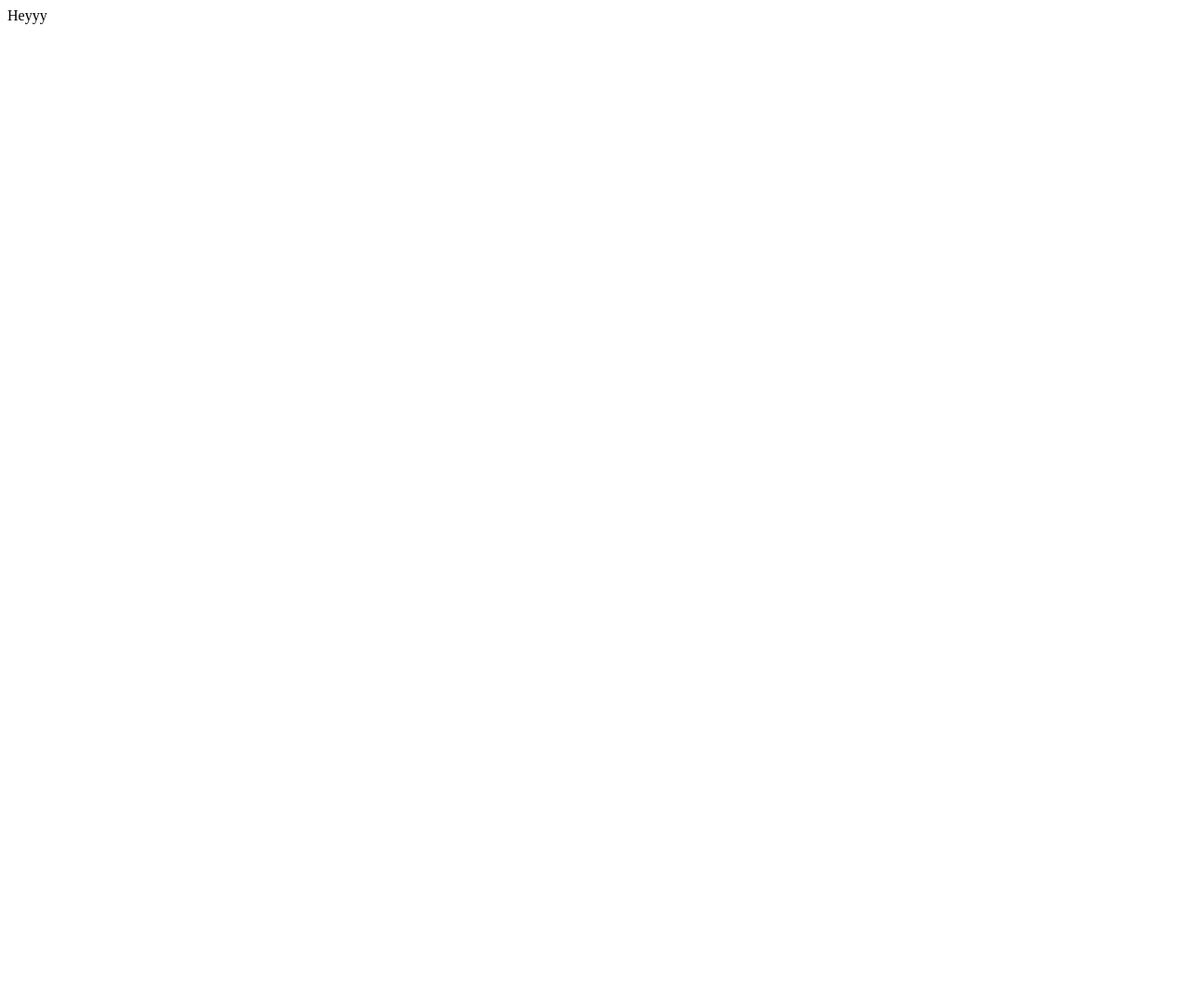
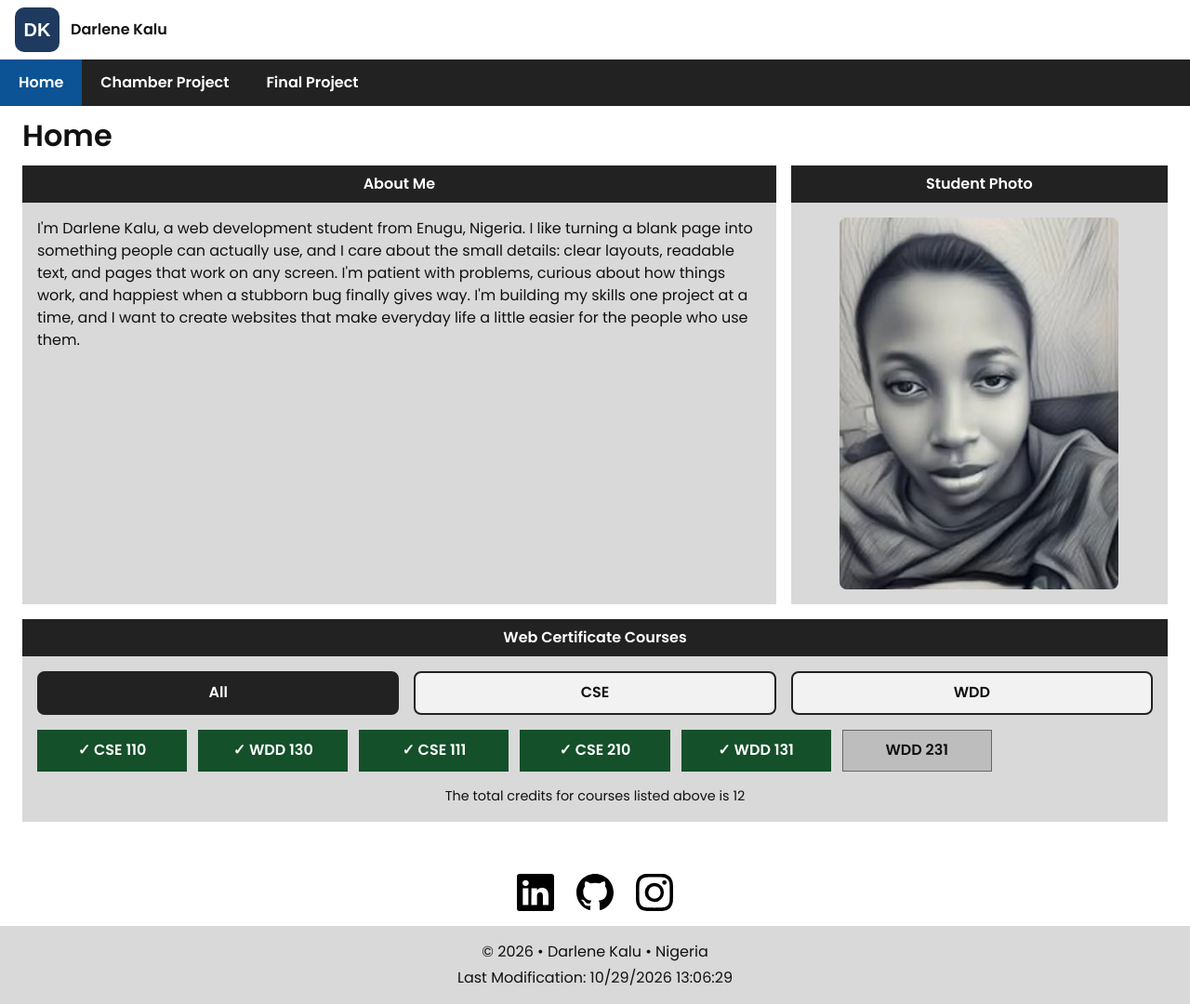
Before and after one commit to kaluScripts/wdd231, a plain HTML site: page index.html in a window 1280 px wide. Shown: the whole page at 93% size. Before the commit the page ends 800 px from the top, so only its background shows below. Drawn offline with Linux system fonts and the light colour scheme.

Commit message:
W01: course home page

```diff
--- a/index.html
+++ b/index.html
@@ -4,11 +4,85 @@
 <head>
     <meta charset="UTF-8">
     <meta name="viewport" content="width=device-width, initial-scale=1.0">
-    <title>WDD231</title>
+    <title>WDD 231 | Darlene Kalu</title>
+    <meta name="description"
+        content="Course home page for WDD 231 with Darlene Kalu's profile and the Web and Computer Programming certificate courses.">
+    <meta name="author" content="Darlene Kalu">
+
+    <link rel="preconnect" href="https://fonts.googleapis.com">
+    <link rel="preconnect" href="https://fonts.gstatic.com" crossorigin>
+    <link href="https://fonts.googleapis.com/css2?family=Poppins:wght@400;600&display=swap" rel="stylesheet">
+
+    <link rel="stylesheet" href="styles/small.css">
+    <link rel="stylesheet" href="styles/larger.css">
+
+    <script src="scripts/navigation.js" defer></script>
+    <script src="scripts/date.js" defer></script>
+    <script src="scripts/course.js" defer></script>
 </head>
 
 <body>
-    Heyyy
+    <header>
+        <div class="brand">
+            <img src="images/logo.svg" alt="Site logo" width="48" height="48">
+            <span>Darlene Kalu</span>
+        </div>
+        <button id="menu" type="button" aria-label="Toggle menu" aria-controls="nav-list"
+            aria-expanded="false">☰</button>
+        <nav>
+            <ul id="nav-list">
+                <li><a href="index.html" class="active" aria-current="page">Home</a></li>
+                <li><a href="chamber/index.html">Chamber Project</a></li>
+                <li><a href="final/index.html">Final Project</a></li>
+            </ul>
+        </nav>
+    </header>
+
+    <main>
+        <h1>Home</h1>
+
+        <div class="intro">
+            <section id="about">
+                <h2>About Me</h2>
+                <p>I'm Darlene Kalu, a web development student from Enugu, Nigeria. I like turning a blank page into
+                    something people can actually use, and I care about the small details: clear layouts, readable text,
+                    and pages that work on any screen. I'm patient with problems, curious about how things work, and
+                    happiest when a stubborn bug finally gives way. I'm building my skills one project at a time, and I
+                    want to create websites that make everyday life a little easier for the people who use them.</p>
+            </section>
+
+            <section id="photo">
+                <h2>Student Photo</h2>
+                <img src="images/photo.webp" alt="Portrait of Darlene Kalu" width="300" height="400">
+            </section>
+        </div>
+
+        <section id="courses">
+            <h2>Web Certificate Courses</h2>
+            <div class="filters">
+                <button type="button" data-filter="all">All</button>
+                <button type="button" data-filter="CSE">CSE</button>
+                <button type="button" data-filter="WDD">WDD</button>
+            </div>
+            <div id="course-list" class="course-list"></div>
+            <p id="credits">The total credits for courses listed above is <span id="total-credits">0</span></p>
+        </section>
+    </main>
+
+    <footer>
+        <div class="social">
+            <a href="https://www.linkedin.com/in/darlenekalu" aria-label="LinkedIn"><img src="images/linkedin.svg"
+                    alt="" width="40" height="40"></a>
+            <a href="https://github.com/kaluScripts" aria-label="GitHub"><img src="images/github.svg" alt="" width="40"
+                    height="40"></a>
+            <a href="https://instagram.com/abacus111_2" aria-label="X"><img src="images/instagram.svg" alt="" width="40"
+                    height="40"></a>
+        </div>
+        <div class="footer-info">
+            <p>&copy; <span id="currentyear"></span> &bull; Darlene Kalu &bull; Nigeria</p>
+            <p>Last Modification: <span id="lastModified"></span></p>
+        </div>
+    </footer>
 </body>
 
 </html>
--- /dev/null
+++ b/scripts/course.js
@@ -0,0 +1,116 @@
+const courses = [
+    {
+        subject: 'CSE',
+        number: 110,
+        title: 'Introduction to Programming',
+        credits: 2,
+        certificate: 'Web and Computer Programming',
+        description: 'This course will introduce students to programming. It will introduce the building blocks of programming languages (variables, decisions, calculations, loops, array, and input/output) and use them to solve problems.',
+        technology: [
+            'Python'
+        ],
+        completed: true
+    },
+    {
+        subject: 'WDD',
+        number: 130,
+        title: 'Web Fundamentals',
+        credits: 2,
+        certificate: 'Web and Computer Programming',
+        description: 'This course introduces students to the World Wide Web and to careers in web site design and development. The course is hands on with students actually participating in simple web designs and programming. It is anticipated that students who complete this course will understand the fields of web design and development and will have a good idea if they want to pursue this degree as a major.',
+        technology: [
+            'HTML',
+            'CSS'
+        ],
+        completed: true
+    },
+    {
+        subject: 'CSE',
+        number: 111,
+        title: 'Programming with Functions',
+        credits: 2,
+        certificate: 'Web and Computer Programming',
+        description: 'CSE 111 students become more organized, efficient, and powerful computer programmers by learning to research and call functions written by others; to write, call , debug, and test their own functions; and to handle errors within functions. CSE 111 students write programs with functions to solve problems in many disciplines, including business, physical science, human performance, and humanities.',
+        technology: [
+            'Python'
+        ],
+        completed: true
+    },
+    {
+        subject: 'CSE',
+        number: 210,
+        title: 'Programming with Classes',
+        credits: 2,
+        certificate: 'Web and Computer Programming',
+        description: 'This course will introduce the notion of classes and objects. It will present encapsulation at a conceptual level. It will also work with inheritance and polymorphism.',
+        technology: [
+            'C#'
+        ],
+        completed: true
+    },
+    {
+        subject: 'WDD',
+        number: 131,
+        title: 'Dynamic Web Fundamentals',
+        credits: 2,
+        certificate: 'Web and Computer Programming',
+        description: 'This course builds on prior experience in Web Fundamentals and programming. Students will learn to create dynamic websites that use JavaScript to respond to events, update content, and create responsive user experiences.',
+        technology: [
+            'HTML',
+            'CSS',
+            'JavaScript'
+        ],
+        completed: true
+    },
+    {
+        subject: 'WDD',
+        number: 231,
+        title: 'Frontend Web Development I',
+        credits: 2,
+        certificate: 'Web and Computer Programming',
+        description: 'This course builds on prior experience with Dynamic Web Fundamentals and programming. Students will focus on user experience, accessibility, compliance, performance optimization, and basic API usage.',
+        technology: [
+            'HTML',
+            'CSS',
+            'JavaScript'
+        ],
+        completed: false
+    }
+];
+
+const courseList = document.querySelector("#course-list");
+const totalCredits = document.querySelector("#total-credits");
+const filterButtons = document.querySelectorAll(".filters button");
+
+function displayCourses(list) {
+  courseList.innerHTML = "";
+
+  list.forEach((course) => {
+    const card = document.createElement("div");
+    card.classList.add("course-card");
+    if (course.completed) card.classList.add("completed");
+    card.textContent = `${course.subject} ${course.number}`;
+    courseList.appendChild(card);
+  });
+
+  const total = list.reduce((sum, course) => sum + course.credits, 0);
+  totalCredits.textContent = total;
+}
+
+function filterCourses(type) {
+  const filtered = type === "all"
+    ? courses
+    : courses.filter((course) => course.subject === type);
+  displayCourses(filtered);
+}
+
+filterButtons.forEach((button) => {
+  button.addEventListener("click", () => {
+    filterButtons.forEach((b) => b.classList.remove("selected"));
+    button.classList.add("selected");
+    filterCourses(button.dataset.filter);
+  });
+});
+
+document.querySelector('[data-filter="all"]').classList.add("selected");
+displayCourses(courses);
--- /dev/null
+++ b/scripts/date.js
@@ -0,0 +1,2 @@
+document.querySelector("#currentyear").textContent = new Date().getFullYear();
+document.querySelector("#lastModified").textContent = document.lastModified;
--- /dev/null
+++ b/styles/larger.css
@@ -0,0 +1,40 @@
+@media (min-width: 700px) {
+
+  /* ---------- Header and navigation ---------- */
+  header { padding: 0.5rem 0 0; }
+  .brand { padding: 0 1rem; }
+
+  #menu { display: none; }
+
+  nav { background: #222; margin-top: 0.5rem; }
+
+  #nav-list {
+    display: flex;
+    flex-direction: row;
+    margin: 0;
+  }
+
+  #nav-list a {
+    padding: 0.8rem 1.25rem;
+    border-top: none;
+  }
+
+  /* ---------- Main ---------- */
+  main { padding: 0 1.5rem 1.5rem; }
+
+  .intro {
+    display: grid;
+    grid-template-columns: 2fr 1fr;
+    gap: 1rem;
+    margin-bottom: 1rem;
+  }
+  .intro section { margin-bottom: 0; }
+
+  /* ---------- Courses ---------- */
+  .filters { grid-template-columns: repeat(3, 1fr); gap: 1rem; }
+
+  .course-list {
+    grid-template-columns: repeat(auto-fill, minmax(160px, 1fr));
+    gap: 0.75rem;
+  }
+}
--- /dev/null
+++ b/styles/small.css
@@ -0,0 +1,131 @@
+
+/* ---------- Base ---------- */
+*, *::before, *::after { box-sizing: border-box; }
+
+body {
+  margin: 0;
+  font-family: "Poppins", sans-serif;
+  line-height: 1.5;
+  color: #111;
+  background: #fff;
+  overflow-wrap: anywhere;
+}
+
+img { max-width: 100%; height: auto; display: block; }
+
+/* ---------- Header and navigation ---------- */
+header {
+  display: flex;
+  flex-wrap: wrap;
+  align-items: center;
+  justify-content: space-between;
+  padding: 0.5rem 1rem;
+}
+
+.brand { display: flex; align-items: center; gap: 0.75rem; font-weight: 600; }
+
+#menu {
+  width: 3rem;
+  height: 3rem;
+  font-size: 1.6rem;
+  line-height: 1;
+  color: #111;
+  background: #d9d9d9;
+  border: 2px solid #222;
+  border-radius: 6px;
+  cursor: pointer;
+}
+
+nav { flex-basis: 100%; }
+
+#nav-list {
+  display: none;
+  flex-direction: column;
+  list-style: none;
+  margin: 0.5rem 0 0;
+  padding: 0;
+}
+#nav-list.open { display: flex; }
+
+#nav-list a {
+  display: block;
+  padding: 0.9rem 1rem;
+  color: #fff;
+  background: #222;
+  border-top: 1px solid #555;
+  font-weight: 600;
+  text-decoration: none;
+}
+#nav-list a:hover { background: #444; }
+#nav-list a.active { background: #0b5394; }
+a:focus-visible, button:focus-visible { outline: 3px solid #0b5394; outline-offset: 2px; }
+
+/* ---------- Main ---------- */
+main { padding: 0 1rem 1rem; }
+h1 { margin: 0.5rem 0; font-weight: 600; }
+
+section { background: #d9d9d9; margin-bottom: 1rem; }
+
+section h2 {
+  margin: 0;
+  padding: 0.5rem;
+  font-size: 1rem;
+  text-align: center;
+  color: #fff;
+  background: #222;
+}
+
+#about p { margin: 0; padding: 1rem; }
+
+#photo img {
+  width: 100%;
+  max-width: 300px;
+  aspect-ratio: 3 / 4;
+  object-fit: cover;
+  margin: 1rem auto;
+  border-radius: 0.5rem;
+}
+
+/* ---------- Courses ---------- */
+.filters {
+  display: grid;
+  grid-template-columns: repeat(3, 1fr);
+  gap: 0.5rem;
+  padding: 1rem;
+}
+
+.filters button {
+  padding: 0.6rem;
+  font: inherit;
+  font-weight: 600;
+  color: #111;
+  background: #f2f2f2;
+  border: 2px solid #222;
+  border-radius: 8px;
+  cursor: pointer;
+}
+.filters button:hover { background: #cfcfcf; }
+.filters button.selected { color: #fff; background: #222; }
+
+.course-list { display: grid; gap: 0.5rem; padding: 0 1rem; }
+
+.course-card {
+  padding: 0.6rem;
+  text-align: center;
+  font-weight: 600;
+  color: #111;
+  background: #bdbdbd;
+  border: 1px solid #666;
+}
+.course-card.completed { color: #fff; background:#14502a; border-color: #14502a; }
+.course-card.completed::before { content: "\2713\00a0"; }
+
+#credits { margin: 0; padding: 1rem; text-align: center; font-size: 0.9rem; }
+
+/* ---------- Footer ---------- */
+footer { text-align: center; }
+
+.social { display: flex; justify-content: center; gap: 1.5rem; padding: 1rem; }
+
+.footer-info { background: #d9d9d9; padding: 0.75rem 1rem; }
+.footer-info p { margin: 0.25rem 0; }
```
Also changed, not shown: scripts/navigation.js (added, +8 -0 lines), images/github.svg (added), images/instagram.svg (added), images/linkedin.svg (added), images/logo.svg (added), images/photo.webp (added).
